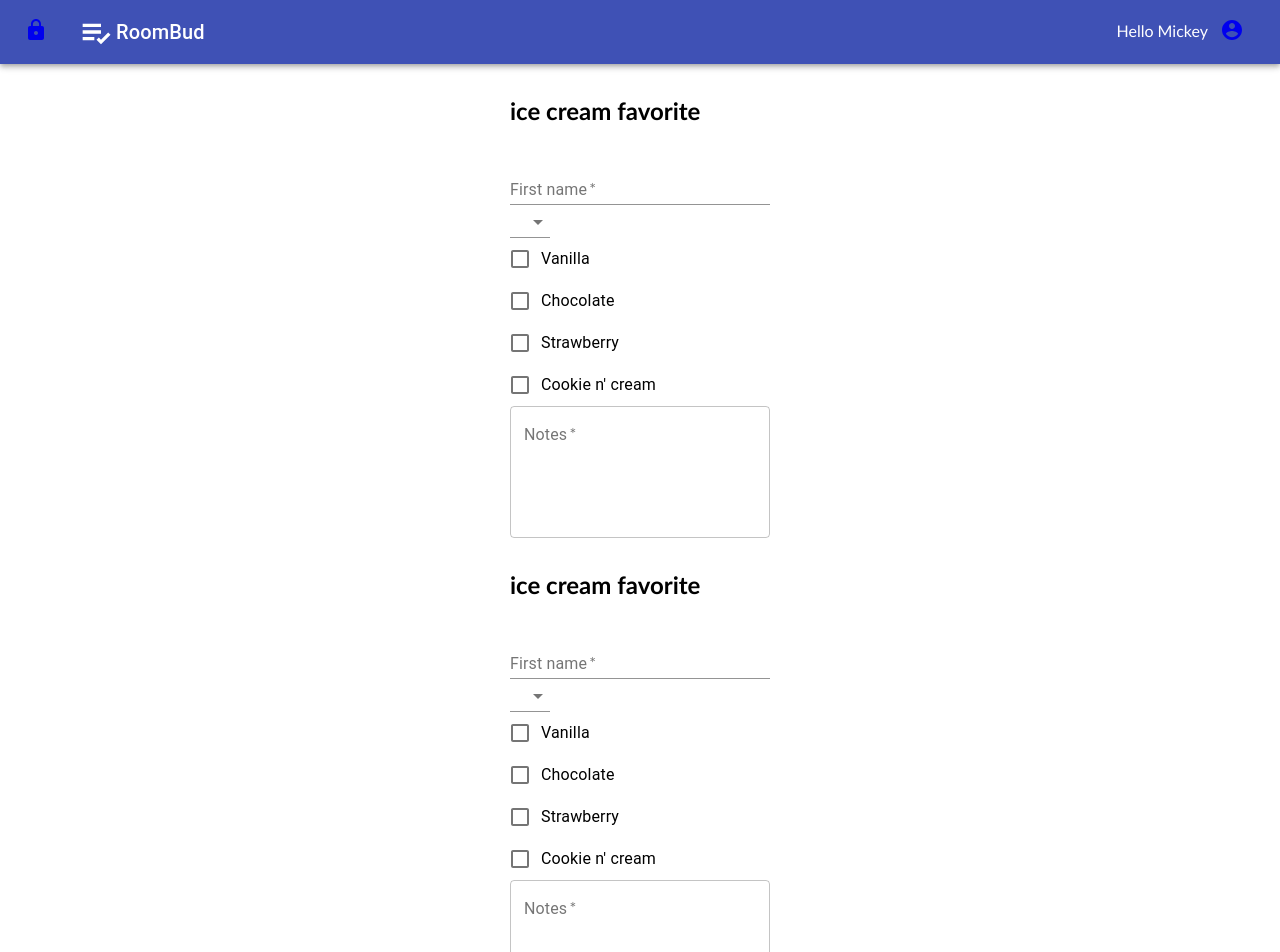
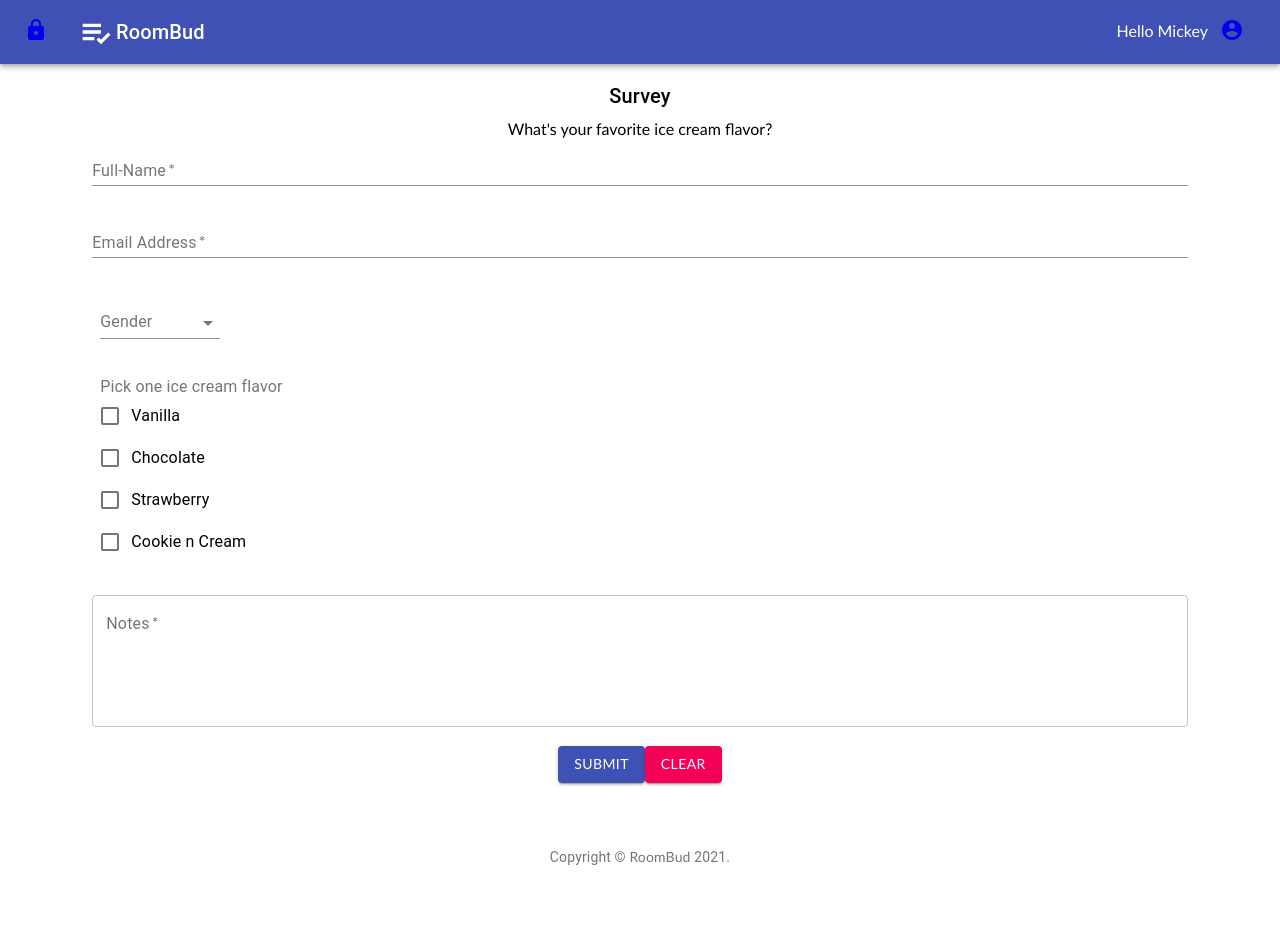
Before and after one commit to choumrdh/Honey-Do, a React (Create React App) app: page /home in a window 1280 px wide. Shown: the top 952 px of the page. After the commit the page ends 867 px from the top, so only its background shows below. Built offline with nearby package versions, Linux system fonts and the light colour scheme.

Commit message:
localstorage

```diff
--- a/package.json
+++ b/package.json
@@ -5,6 +5,7 @@
   "dependencies": {
     "@material-ui/core": "^4.11.4",
     "@material-ui/icons": "^4.11.2",
+    "@material-ui/lab": "^4.0.0-alpha.58",
     "@testing-library/jest-dom": "^5.13.0",
     "@testing-library/react": "^11.2.7",
     "@testing-library/user-event": "^12.8.3",
--- a/src/components/Survey/SurveyForm.js
+++ b/src/components/Survey/SurveyForm.js
@@ -75,7 +75,7 @@ const Survery = () => {
       notes: notes,
     };
     console.log(surveryInput);
-    surveyStorage.setItem("surveyInput", JSON.stringify(surveryInput))
+    surveyStorage.setItem("surveyInput", JSON.stringify(surveryInput));
   };
   const clearForm = () => {
     console.log("I am reset");
@@ -86,8 +86,8 @@ const Survery = () => {
         <Typography variant="h6" gutterBottom>
           Survey
         </Typography>
+        <p>{title}</p>
         <Grid container spacing={3}>
-          <FormControl></FormControl>
           <Grid item xs={12} sm={6}>
             <TextField
               required
--- a/src/components/Survey/pre-madeSurvey.json
+++ b/src/components/Survey/pre-madeSurvey.json
@@ -1,30 +1,37 @@
 [
   {
     "id": "1",
-        "title":"ice cream favorite",
-        "questions":[
+    "title": "What's your favorite ice cream flavor?",
+    "questions": [
       {
-                "id":0,
-                "type":"input",
-                "label":"name",
+        "id": 0,
+        "type": "input",
+        "label": "Full-Name",
         "value": []
-            },{
-
-                "id":1,
-                "type":"dropdown",
-                "label":"gender",
-                "value":["male","female","prferNotAnswer"]
-            },{
-                "id":2,
-                "type":"checkbox",
-                "label":"flavor",
-                "value":["vanilla", "chocolate", "strawberry", "cookienCream"]
       },
       {
-                "id":3,
-                "type":"textfield",
-                "label":"notes",
-                "value":[]
+        "id": 1,
+        "type": "input",
+        "label": "Email Address",
+        "value": []
+      },
+      {
+        "id": 2,
+        "type": "dropdown",
+        "label": "gender",
+        "value": ["Male", "Female", "Prefer No Answer"]
+      },
+      {
+        "id": 3,
+        "type": "checkbox.single",
+        "label": "flavor",
+        "value": ["Vanilla", "Chocolate", "Strawberry", "Cookie n Cream"]
+      },
+      {
+        "id": 4,
+        "type": "textfield",
+        "label": "Notes",
+        "value": []
       }
     ]
   }
--- a/src/components/Survey/surveyFormv2.js
+++ b/src/components/Survey/surveyFormv2.js
@@ -1,4 +1,5 @@
-import React from "react";
+import React, { useState } from "react";
+import { makeStyles } from "@material-ui/core/styles";
 import {
   InputLabel,
   Select,
@@ -12,9 +13,32 @@ import {
   Checkbox,
   MenuItem,
   Button,
+  Snackbar
 } from "@material-ui/core";
+import MuiAlert from '@material-ui/lab/Alert';
 import { DragDropContext, Droppable, Draggable } from "react-beautiful-dnd";
-const surveyFormv2 = ({ surveyId }) => {
+
+const SurveyFormv2 = ({ surveyId }) => {
+  const useStyles = makeStyles((theme) => ({
+    formControl: {
+      margin: theme.spacing(1),
+      minWidth: 120,
+    },
+    selectEmpty: {
+      marginTop: theme.spacing(2),
+    },
+    form: {
+      width: "100%",
+      marginTop: theme.spacing(2),
+      display: "flex",
+      flexDirection: "column",
+      alignItems: "center",
+    },
+  }));
+  const classes = useStyles();
+  function Alert(props) {
+    return <MuiAlert elevation={6} variant="filled" {...props} />;
+  }
   //   const { id, title, questions } = survayData;
   const surveyToRender = JSON.parse(
     window.localStorage.getItem("default")
@@ -22,127 +46,178 @@ const surveyFormv2 = ({ surveyId }) => {
   const { id, title, questions } = surveyToRender;
 
   const onDragEnd = (result) => {
-        if(!result.destination) return;
+    if (!result.destination) return;
 
     console.log(result.source.index, result.destination.index);
     const temp = questions[result.source.index];
     questions[result.source.index] = questions[result.destination.index];
     questions[result.destination.index] = temp;
+  };
+  const [isEdit, setIsEdit] = useState(false);
+  const [formValue, setFormValue] = useState({});
+  const [open, setOpen] = useState(false);
+  const textHandler = (event, questionId) => {
+    setFormValue({
+      ...formValue,
+      [questionId]: event.target.value,
+    });
+  };
+  const selectHandler = (event, questionId) => {
+    setFormValue({
+      ...formValue,
+      [questionId]: event.target.value,
+    });
+  };
+  const checkboxSingleHandler = (event, questionId, checkedOption) => {
+    setFormValue({
+      ...formValue,
+      [questionId]: checkedOption,
+    });
+  };
+  const submitHandler = () => {
+    const surveyAnswers = JSON.parse(window.localStorage.getItem("surveyAnswer")) || {};
+    const currentSurveyAnswers = surveyAnswers[surveyId] || [];
+    console.log(surveyAnswers, currentSurveyAnswers);
+    currentSurveyAnswers.push(formValue);
+    surveyAnswers[surveyId] = currentSurveyAnswers;
+    window.localStorage.setItem("surveyAnswer", JSON.stringify(surveyAnswers));
+    setOpen(true);
+  };
+  const closeHandle = (event, reason) => {
+    if (reason === 'clickaway') {
+      return;
     }
 
+    setOpen(false);
+  };
   return (
     <div>
-      <form>
-        <h1>{title}</h1>
-        <div>
+      {!isEdit && (
+        <form className={classes.form} container>
+          <Typography variant="h6" gutterBottom>
+            Survey
+          </Typography>
+          <p>{title}</p>
+          <Grid container spacing={3}>
             {questions.map((question) => {
-            let questionElement;
               switch (question.type) {
                 case "input":
                   return (
+                    <>
+                      <Grid item xs={12} sm={12}>
                         <TextField
                           required
-                    id="firstName"
-                    name="firstName"
-                    label="First name"
+                          id={question.id}
+                          name={question.label}
+                          label={question.label}
                           fullWidth
-                    autoComplete="given-name"
-                    // onChange={(event) => {
-                    //   setFirstName(event.target.value);
-                    // }}
+                          onChange={(event) => textHandler(event, question.id)}
+                          value={formValue[question.id]}
                         />
+                      </Grid>
+                    </>
                   );
                   break;
                 case "dropdown":
                   return (
+                    <Grid item xs={12} sm={12}>
+                      <FormControl className={classes.formControl}>
+                        <InputLabel>Gender</InputLabel>
                         <Select
-                    name="gender"
-                    id="gender"
+                          name={question.label}
+                          id={question.label}
                           autoWidth
-                    // onChange={handleSelect}
-                    // value={gender}
+                          onChange={(event) =>
+                            selectHandler(event, question.id)
+                          }
+                          value={formValue[question.id]}
                         >
-                    <MenuItem value="female">Female</MenuItem>
-                    <MenuItem value="male">Male</MenuItem>
-                    <MenuItem value="notAnswer">Prefer Not to Answer</MenuItem>
+                          {question.value.map((option, index) => (
+                            <MenuItem value={option} key={index}>
+                              {option}
+                            </MenuItem>
+                          ))}
                         </Select>
+                      </FormControl>
+                    </Grid>
                   );
                   break;
-              case "checkbox":
+                case "checkbox.single":
                   return (
+                    <Grid item xs={12}>
+                      <FormControl className={classes.formControl}>
+                        <FormLabel component="legend">
+                          Pick one ice cream flavor
+                        </FormLabel>
                         <FormGroup>
+                          {question.value.map((option, index) => (
                             <FormControlLabel
                               control={
                                 <Checkbox
-                          //   checked={checkOption.vanilla}
-                          //   onChange={handleChange}
-                          name="vanilla"
+                                  key={index}
+                                  checked={formValue[question.id] === option}
+                                  onChange={(event) => {
+                                    checkboxSingleHandler(
+                                      event,
+                                      question.id,
+                                      option
+                                    );
+                                  }}
+                                  name={option}
                                   color="primary"
                                 />
                               }
-                      label="Vanilla"
+                              label={option}
                             />
-                    <FormControlLabel
-                      control={
-                        <Checkbox
-                          //   checked={checkOption.chocolate}
-                          //   onChange={handleChange}
-                          name="chocolate"
-                          color="primary"
-                        />
-                      }
-                      label="Chocolate"
-                    />
-                    <FormControlLabel
-                      control={
-                        <Checkbox
-                          //   checked={checkOption.strawberry}
-                          //   onChange={handleChange}
-                          name="strawberry"
-                          color="primary"
-                        />
-                      }
-                      label="Strawberry"
-                    />
-                    <FormControlLabel
-                      control={
-                        <Checkbox
-                          //   checked={checkOption.cookiencream}
-                          //   onChange={handleChange}
-                          name="cookiencream"
-                          color="primary"
-                        />
-                      }
-                      label="Cookie n' cream"
-                    />
+                          ))}
                         </FormGroup>
+                      </FormControl>
+                    </Grid>
                   );
                   break;
                 case "textfield":
                   return (
+                    <Grid item xs={12} sm={12}>
                       <TextField
                         required
-                    id="note"
-                    label="Notes"
+                        id={question.id}
+                        label={question.label}
                         multiline
                         fullWidth
                         rows={5}
                         placeholder="Please enter note here"
-                    // defaultValue="Please enter note here"
                         variant="outlined"
-                    // onChange={(event) => {
-                    //   setNotes(event.target.value);
-                    // }}
+                        onChange={(event) => textHandler(event, question.id)}
                       />
+                    </Grid>
                   );
                   break;
               }
             })}
-        </div>
+          </Grid>
+          <br></br>
+          <Grid>
+            <Button variant="contained" color="primary" onClick={submitHandler}>
+              Submit
+            </Button>
+            <Snackbar open={open} autoHideDuration={6000} onClose={closeHandle}>
+              <Alert onClose={closeHandle} severity="success">
+                Thank you for submitting your answer
+              </Alert>
+            </Snackbar>
+            <Button type="button" variant="contained" color="secondary">
+              Clear
+            </Button>
+          </Grid>
         </form>
+      )}
+      {isEdit && (
         <DragDropContext onDragEnd={onDragEnd}>
-        <form>
-          <h1>{title}</h1>
+          <form className={classes.form} container>
+            <Typography variant="h6" gutterBottom>
+              Survey
+            </Typography>
+            <p>{title}</p>
             <div>
               <Droppable droppableId="surveyDrop">
                 {(provided, snapshot) => (
@@ -158,119 +233,129 @@ const surveyFormv2 = ({ surveyId }) => {
                             switch (question.type) {
                               case "input":
                                 return (
+                                  <>
+                                    <Grid item xs={12} sm={12}>
                                       <TextField
                                         {...provided.draggableProps}
                                         {...provided.dragHandleProps}
                                         ref={provided.innerRef}
                                         key={index}
                                         required
-                                  id="firstName"
-                                  name="firstName"
-                                  label="First name"
+                                        id={question.id}
+                                        name={question.label}
+                                        label={question.label}
                                         fullWidth
-                                  autoComplete="given-name"
+                                        autoComplete="name"
                                         // onChange={(event) => {
                                         //   setFirstName(event.target.value);
                                         // }}
                                       />
+                                    </Grid>
+                                    <Grid item xs={12} sm={12}>
+                                      <TextField
+                                        {...provided.draggableProps}
+                                        {...provided.dragHandleProps}
+                                        ref={provided.innerRef}
+                                        key={index}
+                                        margin="normal"
+                                        required
+                                        fullWidth
+                                        id="email"
+                                        label="Email Address"
+                                        name="email"
+                                        autoComplete="email"
+                                        autoFocus
+                                        // onChange={(event) => {
+                                        //   setEmail(event.target.value);
+                                        // }}
+                                      />
+                                    </Grid>
+                                  </>
                                 );
                                 break;
                               case "dropdown":
                                 return (
+                                  <Grid item xs={12} sm={12}>
+                                    <FormControl
+                                      className={classes.formControl}
+                                    >
+                                      <InputLabel>Gender</InputLabel>
                                       <Select
                                         {...provided.draggableProps}
                                         {...provided.dragHandleProps}
                                         ref={provided.innerRef}
                                         key={index}
-                                  name="gender"
-                                  id="gender"
+                                        name={question.label}
+                                        id={question.label}
                                         autoWidth
                                         // onChange={handleSelect}
                                         // value={gender}
                                       >
-                                  <MenuItem value="female">Female</MenuItem>
-                                  <MenuItem value="male">Male</MenuItem>
-                                  <MenuItem value="notAnswer">
-                                    Prefer Not to Answer
+                                        {question.value.map((option, index) => (
+                                          <MenuItem value={option} key={index}>
+                                            {option}
                                           </MenuItem>
+                                        ))}
                                       </Select>
+                                    </FormControl>
+                                  </Grid>
                                 );
                                 break;
                               case "checkbox":
                                 return (
+                                  <Grid item xs={12}>
+                                    <FormControl
+                                      className={classes.formControl}
+                                    >
+                                      <FormLabel component="legend">
+                                        Pick one ice cream flavor
+                                      </FormLabel>
                                       <FormGroup
                                         {...provided.draggableProps}
                                         {...provided.dragHandleProps}
                                         ref={provided.innerRef}
                                         key={index}
                                       >
+                                        {question.value.map((option, index) => (
                                           <FormControlLabel
                                             control={
                                               <Checkbox
+                                                key={index}
                                                 //   checked={checkOption.vanilla}
                                                 //   onChange={handleChange}
-                                        name="vanilla"
+                                                name={option}
                                                 color="primary"
                                               />
                                             }
-                                    label="Vanilla"
+                                            label={option}
                                           />
-                                  <FormControlLabel
-                                    control={
-                                      <Checkbox
-                                        //   checked={checkOption.chocolate}
-                                        //   onChange={handleChange}
-                                        name="chocolate"
-                                        color="primary"
-                                      />
-                                    }
-                                    label="Chocolate"
-                                  />
-                                  <FormControlLabel
-                                    control={
-                                      <Checkbox
-                                        //   checked={checkOption.strawberry}
-                                        //   onChange={handleChange}
-                                        name="strawberry"
-                                        color="primary"
-                                      />
-                                    }
-                                    label="Strawberry"
-                                  />
-                                  <FormControlLabel
-                                    control={
-                                      <Checkbox
-                                        //   checked={checkOption.cookiencream}
-                                        //   onChange={handleChange}
-                                        name="cookiencream"
-                                        color="primary"
-                                      />
-                                    }
-                                    label="Cookie n' cream"
-                                  />
+                                        ))}
                                       </FormGroup>
+                                    </FormControl>
+                                  </Grid>
                                 );
                                 break;
                               case "textfield":
                                 return (
+                                  <Grid item xs={12} sm={12}>
                                     <TextField
                                       {...provided.draggableProps}
                                       {...provided.dragHandleProps}
                                       ref={provided.innerRef}
                                       key={index}
                                       required
-                                  id="note"
-                                  label="Notes"
+                                      id={question.id}
+                                      label={question.label}
                                       multiline
                                       fullWidth
                                       rows={5}
                                       placeholder="Please enter note here"
-                                  // defaultValue="Please enter note here"
                                       variant="outlined"
                                       // onChange={(event) => {
                                       //   setNotes(event.target.value);
                                       // }}
                                     />
+                                  </Grid>
                                 );
                                 break;
                             }
@@ -282,10 +367,17 @@ const surveyFormv2 = ({ surveyId }) => {
                 )}
               </Droppable>
             </div>
+            <Grid>
+              <br></br>
+              <Button type="submit" variant="outlined" color="primary">
+                Update
+              </Button>
+            </Grid>
           </form>
         </DragDropContext>
+      )}
     </div>
   );
 };
 
-export default surveyFormv2;
+export default SurveyFormv2;
```
Also changed, not shown: src/pages/Homepagev2.js (added), 1 other file (tests, documents, lock files or other folders). Lines whose indentation alone changed are shown as unchanged.
